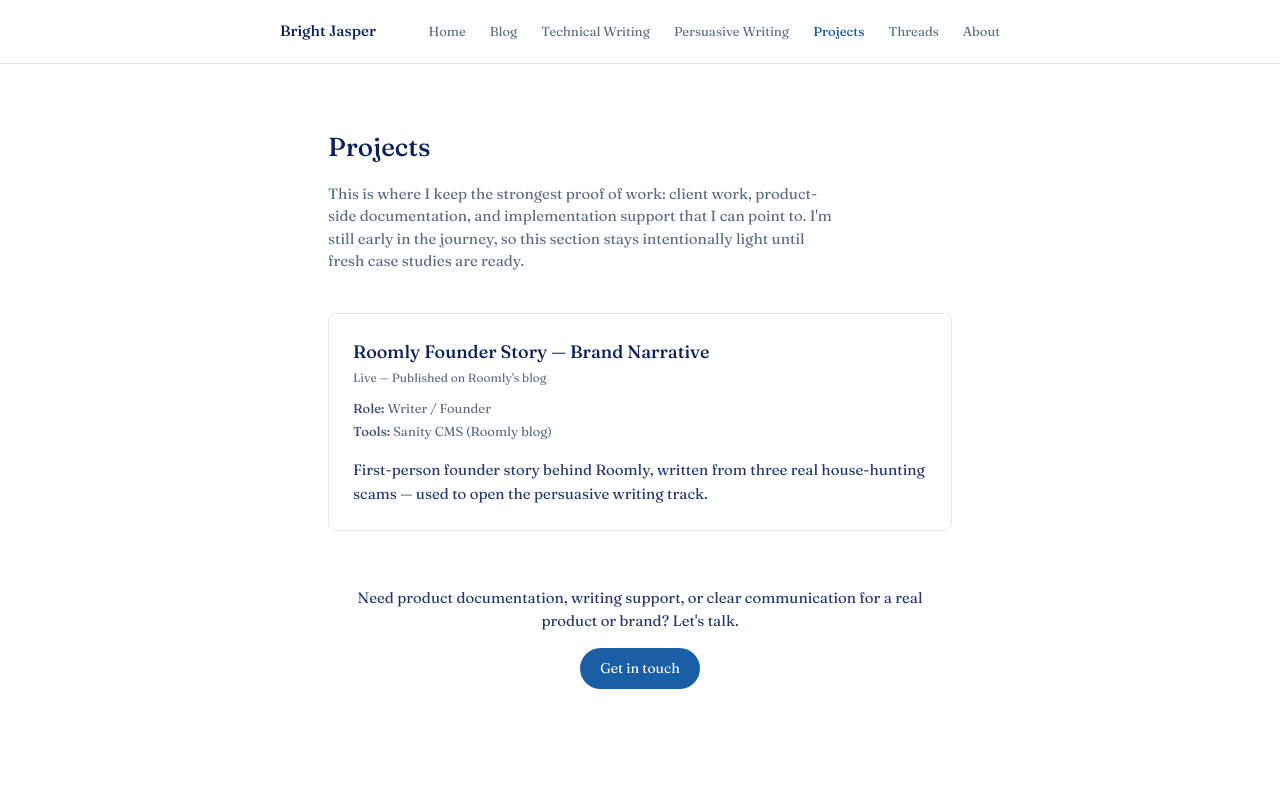
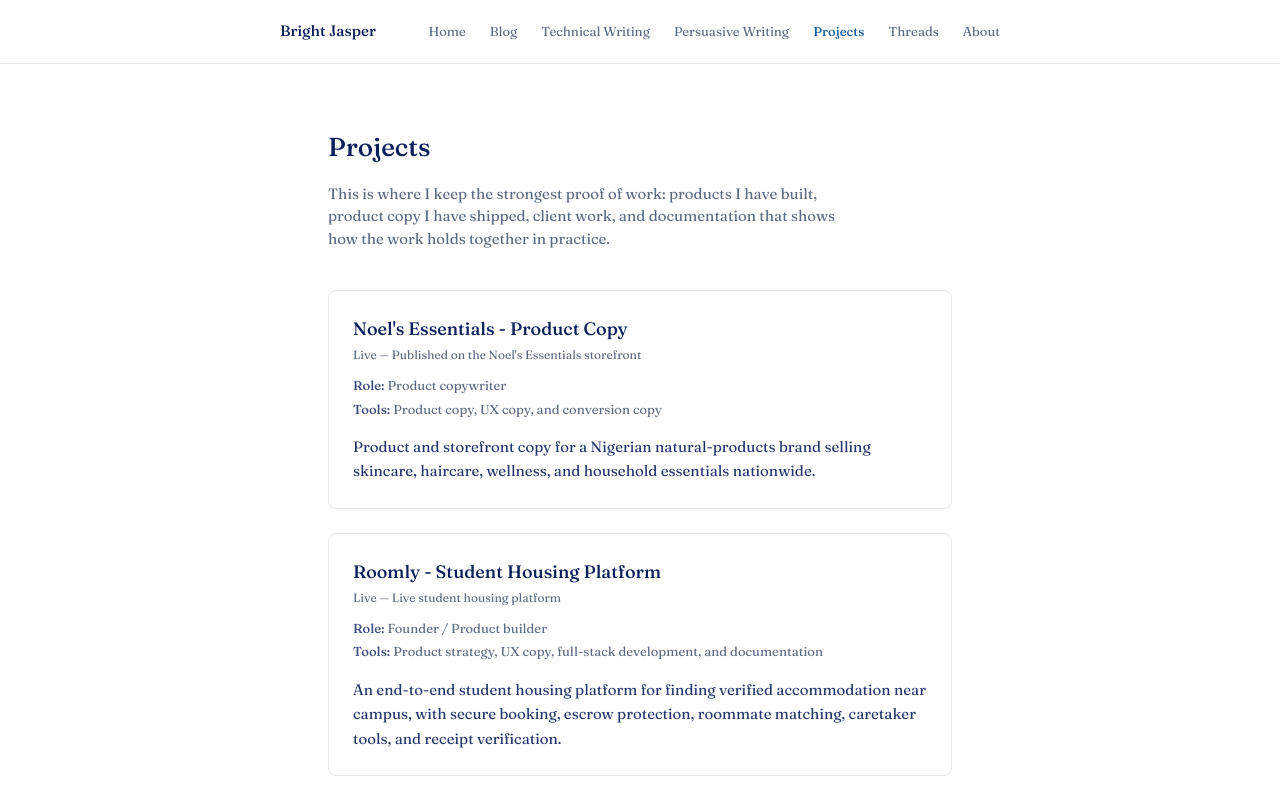
Before and after one commit to Aura-pix/bright-jasper, a Next.js app: page /projects in a window 1280 px wide. Shown: the top 800 px of the page. Built offline with nearby package versions, Linux system fonts and the light colour scheme.

Commit message:
Added Noel Essentials work and Roomly  work as product copy

```diff
--- a/app/projects/[slug]/page.js
+++ b/app/projects/[slug]/page.js
@@ -22,6 +22,7 @@ export function generateMetadata({ params }) {
   return {
     title: `${project.title} — Bright Jasper`,
     description: project.excerpt,
+    keywords: project.keywords,
     alternates: {
       canonical: `https://brightjasper.com/projects/${project.slug}`,
     },
--- a/app/projects/page.js
+++ b/app/projects/page.js
@@ -26,21 +26,19 @@ export default function ProjectsPage() {
       <h1 className="text-[26px] font-medium text-ink mb-4">Projects</h1>
 
       <p className="text-[15px] text-muted mb-10 max-w-lg">
-        This is where I keep the strongest proof of work: client work,
-        product-side documentation, and implementation support that I can point
-        to. I&apos;m still early in the journey, so this section stays
-        intentionally light until fresh case studies are ready.
+        This is where I keep the strongest proof of work: products I have built,
+        product copy I have shipped, client work, and documentation that shows
+        how the work holds together in practice.
       </p>
 
       {projects.length === 0 ? (
         <div className="rounded-lg border border-ink/10 p-8 text-center">
           <p className="text-[15px] text-ink/90 mb-2">
-            No client work is on display yet.
+            No projects are on display yet.
           </p>
           <p className="text-[14px] text-muted max-w-md mx-auto">
-            This section is intentionally empty while I build stronger case
-            studies and client deliverables that show the actual work behind the
-            writing.
+            New products, case studies, and client deliverables will appear here
+            as they are ready to share.
           </p>
         </div>
       ) : (
--- a/content/blog/founder-story-why-i-built-roomly.mdx
+++ b/content/blog/founder-story-why-i-built-roomly.mdx
@@ -1,8 +1,8 @@
 ---
-title: "Founder Story — Why I Built Roomly"
+title: "Roomly Founder Story — Why I Built It"
 date: "2026-06-17"
 tag: "Reflections"
-excerpt: "I built a housing platform for students while I was the one sleeping on a friend's couch — scammed twice, overcharged once. This is the real story, unpolished on purpose."
+excerpt: "A first-person founder narrative about building Roomly after being scammed and overcharged while searching for student housing in Nigeria."
 readTime: "4 min read"
 sample: true
 sampleCategory: "Founder Story"
--- /dev/null
+++ b/content/projects/noelessentials-product-copy.mdx
@@ -0,0 +1,32 @@
+---
+title: "Noel's Essentials - Product Copy"
+role: "Product copywriter"
+tools: "Product copy, UX copy, and conversion copy"
+status: "live"
+statusNote: "Published on the Noel's Essentials storefront"
+date: "2026-09-17"
+excerpt: "Product and storefront copy for a Nigerian natural-products brand selling skincare, haircare, wellness, and household essentials nationwide."
+link: "https://noelessentials.com.ng"
+linkLabel: "Visit Noel's Essentials"
+---
+
+Noel's Essentials is a Nigerian natural-products brand offering skincare, haircare, wellness, and household products, including shea butter, coconut oil, hair cream, natural honey, toilet wash, and liquid soap.
+
+The product copy had to make everyday essentials feel clear, trustworthy, and easy to choose from. The storefront positions each product around its use, benefits, available sizes, price, and next action, while keeping the broader promise simple: natural products, trusted quality, and delivery across Nigeria.
+
+## Copy scope
+
+- Product descriptions that explain what each product is and who it is for.
+- Benefit-led feature lists for quick product comparison.
+- Size and pricing language that supports purchase decisions.
+- Calls to action for shopping, cart additions, and wholesale enquiries.
+- Skincare and health category copy that helps visitors move from browsing to a relevant product.
+- Trust and reassurance copy around natural ingredients, tested quality, customer reviews, company registration, and nationwide delivery.
+
+## Product-copy approach
+
+Each description leads with the product's identity, then moves into practical outcomes. Coconut oil is framed around skin, hair, and cooking use; raw shea butter around hydration and sensitive skin needs; honey around everyday wellness; and hair cream around nourishment, softness, and reducing breakage.
+
+The result is copy that gives shoppers enough information to act without turning a simple product choice into a technical explanation. It also gives the brand a consistent voice across product cards, category sections, wholesale messaging, and customer reassurance points.
+
+[Visit Noel's Essentials](https://noelessentials.com.ng)
--- a/content/projects/roomly-founder-story-brand-narrative.mdx
+++ /dev/null
@@ -1,15 +0,0 @@
----
-title: "Roomly Founder Story — Brand Narrative"
-role: "Writer / Founder"
-tools: "Sanity CMS (Roomly blog)"
-status: "live"
-statusNote: "Published on Roomly's blog"
-date: "2026-06-17"
-excerpt: "First-person founder story behind Roomly, written from three real house-hunting scams — used to open the persuasive writing track."
-link: "https://www.roomly.com.ng/blog/founder-story-why-I-built-roomly"
-linkLabel: "View original on Roomly"
----
-
-This founder story is the original Roomly publication and is included here as a persuasive writing sample and project reference. It documents the real housing experiences that shaped Roomly’s mission for students in Nigeria.
-
-[View the original on Roomly](https://www.roomly.com.ng/blog/founder-story-why-I-built-roomly).
--- /dev/null
+++ b/content/projects/roomly-student-housing-platform.mdx
@@ -0,0 +1,53 @@
+---
+title: "Roomly - Student Housing Platform"
+role: "Founder / Product builder"
+tools: "Product strategy, UX copy, full-stack development, and documentation"
+status: "live"
+statusNote: "Live student housing platform"
+date: "2026-09-17"
+excerpt: "An end-to-end student housing platform for finding verified accommodation near campus, with secure booking, escrow protection, roommate matching, caretaker tools, and receipt verification."
+link: "https://www.roomly.com.ng"
+linkLabel: "Visit Roomly"
+keywords:
+  - "Roomly student housing platform"
+  - "student housing platform Nigeria"
+  - "student accommodation marketplace"
+  - "student housing product development"
+  - "secure student accommodation booking"
+  - "student housing escrow payments"
+  - "roommate matching platform Nigeria"
+  - "property listing platform for caretakers"
+  - "student housing UX writing"
+---
+
+Roomly is a student housing platform built to make finding accommodation near campus safer, clearer, and less stressful. It connects students with verified properties and gives caretakers a structured way to list homes, manage bookings, and receive payments.
+
+I built Roomly end to end, from the product idea and user flows through the platform, copy, interface, documentation, and operational details behind the experience. The product is shaped around a problem I had experienced directly: students often have to make high-stakes housing decisions through informal listings, inspection fees, incomplete information, and payment arrangements with little protection.
+
+## Product scope
+
+- Property discovery with search, location, house-type, price, and preference filters.
+- Booking flows with a short reservation window and secure online payment.
+- Escrow protection with a 24-hour refund window for booking issues.
+- Verified receipts that tenants can download and check publicly.
+- Reviews tied to real tenants and completed housing experiences.
+- Roommate posts for students looking to share accommodation.
+- Caretaker onboarding, property listings, booking management, and withdrawals.
+- Market and location information to help students compare housing options.
+
+The supporting documentation is part of the product experience too:
+
+- [Student guide: login, booking, and roommate ads](/blog/roomly-student-guide)
+- [Caretaker guide: activation, listings, and withdrawals](/blog/roomly-caretaker-guide)
+
+## Product decisions
+
+Roomly is designed around trust, not just listing volume. Verification, receipt records, refund protection, review quality, and clear status updates are part of the product experience because they address the uncertainty students face before and after payment.
+
+The copy follows the same principle. Student-facing messaging explains what happens next and why each protection exists. Caretaker-facing messaging focuses on reach, secure payments, easier management, and direct withdrawals. The result is one platform with distinct journeys for the people searching for housing and the people supplying it.
+
+## Delivery
+
+The project combines product thinking, interface decisions, engineering, UX writing, technical documentation, and the content needed to explain the platform to students, caretakers, developers, and potential partners. The [student documentation](/blog/roomly-student-guide) and [caretaker documentation](/blog/roomly-caretaker-guide) show how the product's different user journeys are explained in practice.
+
+[Visit Roomly](https://www.roomly.com.ng)
--- a/lib/projects.js
+++ b/lib/projects.js
@@ -36,6 +36,7 @@ function readAllProjects() {
       excerpt: data.excerpt || "",
       link: data.link || null,
       linkLabel: data.linkLabel || "Read the full writeup",
+      keywords: data.keywords || [],
     };
   });
 
@@ -84,6 +85,7 @@ export function getProjectBySlug(slug) {
     excerpt: data.excerpt || "",
     link: data.link || null,
     linkLabel: data.linkLabel || "Read the full writeup",
+    keywords: data.keywords || [],
   };
 }
 
```
